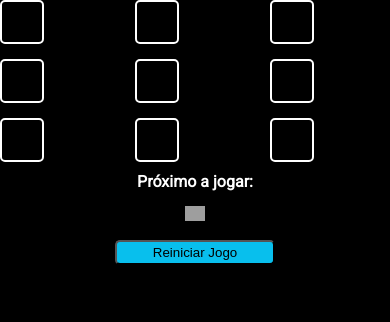
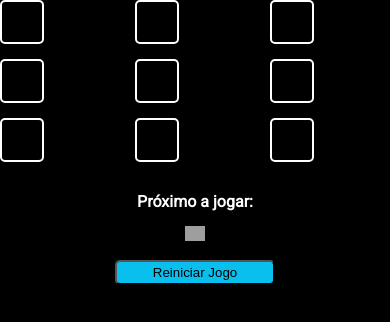
Before and after one commit to natanaelnogueira17/Jogo-da-Velha-com-React, a Next.js app: page /src/components/game/Game in a window 390 px wide. Shown: the top 322 px of the page. Built offline with nearby package versions, Linux system fonts and the light colour scheme; grey boxes are pictures that could not be loaded.

Commit message:
responsividade

```diff
--- a/pages/src/components/button/Button.module.css
+++ b/pages/src/components/button/Button.module.css
@@ -10,3 +10,8 @@
 .button:hover{
   background: rgb(8, 157, 194);
 }
+
+.button:disabled{
+cursor: default;
+background-color: rgb(103, 180, 200);
+}
--- a/pages/src/components/game/Game.module.css
+++ b/pages/src/components/game/Game.module.css
@@ -3,3 +3,10 @@
 grid-template-columns: repeat(3,3fr);
 gap: 15px;
 }
+
+@media screen and (max-width:400px){
+
+.gameContent{
+  flex-direction: column;
+}
+}
--- a/pages/src/components/gameInfo/GameInfo.module.css
+++ b/pages/src/components/gameInfo/GameInfo.module.css
@@ -1,5 +1,5 @@
 .gameInfo{
-  margin-top: 10px;
+  margin-top: 30px;
   display: flex;
   flex-direction: column;
   align-items: center;
```
